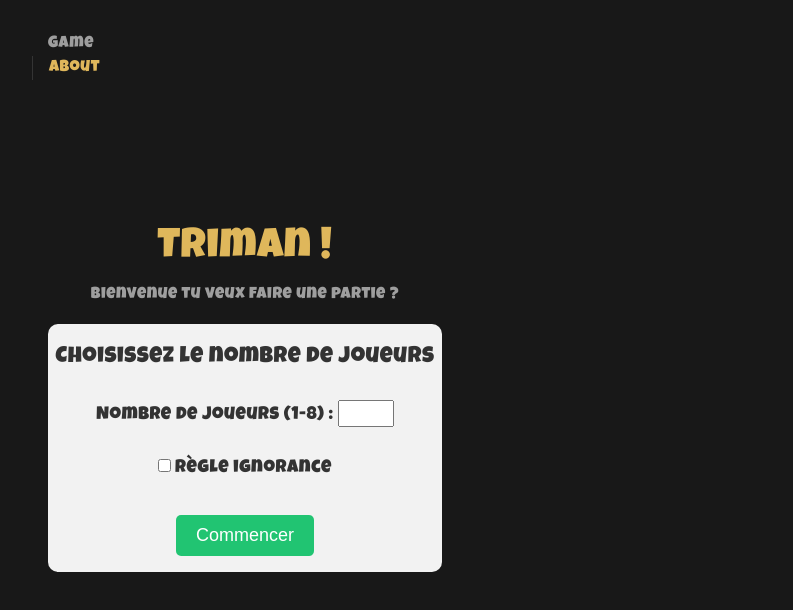
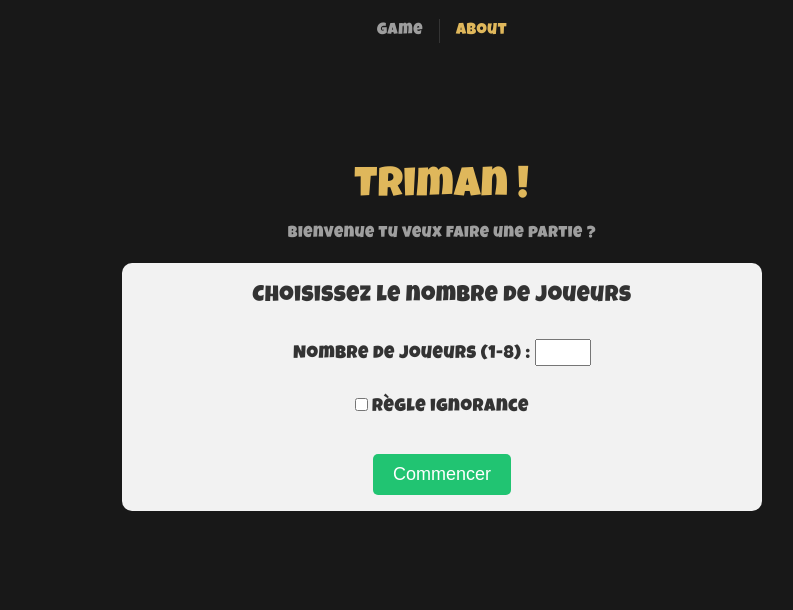
Before and after one commit to xonyis/TRIMAN, a Vue app: page / in a window 1280 px wide. Shown: the top 610 px of the page, without its empty margins (198-991 px from the left). Built offline with nearby package versions, Linux system fonts and the light colour scheme.

Commit message:
ajout mode desktop

```diff
--- a/src/App.vue
+++ b/src/App.vue
@@ -34,7 +34,7 @@ export default {
   </div>
 </template>
 
-<style scoped>
+<style >
 
 
 header {
@@ -72,29 +72,8 @@ nav a:first-of-type {
 }
 
 @media (min-width: 1024px) {
-  header {
-    display: flex;
-    place-items: center;
-    padding-right: calc(var(--section-gap) / 2);
-  }
 
-  .logo {
-    margin: 0 2rem 0 0;
-  }
 
-  header .wrapper {
-    display: flex;
-    place-items: flex-start;
-    flex-wrap: wrap;
-  }
 
-  nav {
-    text-align: left;
-    margin-left: -1rem;
-    font-size: 1rem;
-
-    padding: 1rem 0;
-    margin-top: 1rem;
-  }
 }
 </style>
--- a/src/assets/main.css
+++ b/src/assets/main.css
@@ -13,15 +13,3 @@ a {
     transition: 0.4s;
     padding: 3px;
 }
-
-@media (min-width: 1024px) {
-    body {
-        display: flex;
-        place-items: center;
-    }
-    #app {
-        display: grid;
-        grid-template-columns: 1fr 1fr;
-        padding: 0 2rem;
-    }
-}
--- a/src/views/GameView.vue
+++ b/src/views/GameView.vue
@@ -341,42 +341,35 @@ button:disabled {
    padding: 1rem .5em;
    text-align: center;
   border-radius: 10px;
+  margin: auto;
 }
 
 .form-wrapper label, input {
   font-size: 1.2Em;
 }
-/* .parent2 {
-    display: grid;
-    grid-template-columns: repeat(2, 1fr);
-    grid-template-rows: 100px repeat(2, 120px)  repeat(2, 100px);
-    grid-column-gap: 20px;
+
+@media (min-width: 1024px) {
+  .parent {
+  display: grid;
+  grid-template-columns: repeat(2, 1fr);
+  grid-template-rows: repeat(4, 1fr);
+  grid-column-gap: 20px;
     grid-row-gap: 20px;
-    height: 650px;
+    max-width: 80vw;
+    margin: auto;
+    padding: 2rem;
+
 }
 
-.parent2  div {
-    border: 1px solid;
-    box-shadow: 0px 0px 10px 0px rgba(255,255,255,0.12);
-    border-radius: 15px;
-    padding: 1rem;
-    border: .75px solid rgba(255, 255, 255, 0.178);
+.div1 { grid-area: 1 / 1 / 2 / 2; }
+.div5 { grid-area: 1 / 2 / 2 / 3; }
+.div3 { grid-area: 2 / 1 / 4 / 2; }
+.div4 { grid-area: 2 / 2 / 4 / 3; }
+.div6 { grid-area: 4 / 1 / 5 / 3; }
+
+.form-wrapper {
+  max-width: 50vw;
 }
 
-.div12 {
-    grid-area: 1 / 1 / 2 / 3;
-    background: var(--blue);
 }
-.div22 {
-    grid-area: 2 / 1 / 4 / 2; }
-.div32 {
-    grid-area: 2 / 2 / 4 / 3; }
-.div42 {
-    grid-area: 4 / 1 / 5 / 3;
-    background: var(--red);
-}
-.div52 {
-    grid-area: 5 / 1 / 6 / 3;
-    background: var(--green);
-} */
 </style>
```
